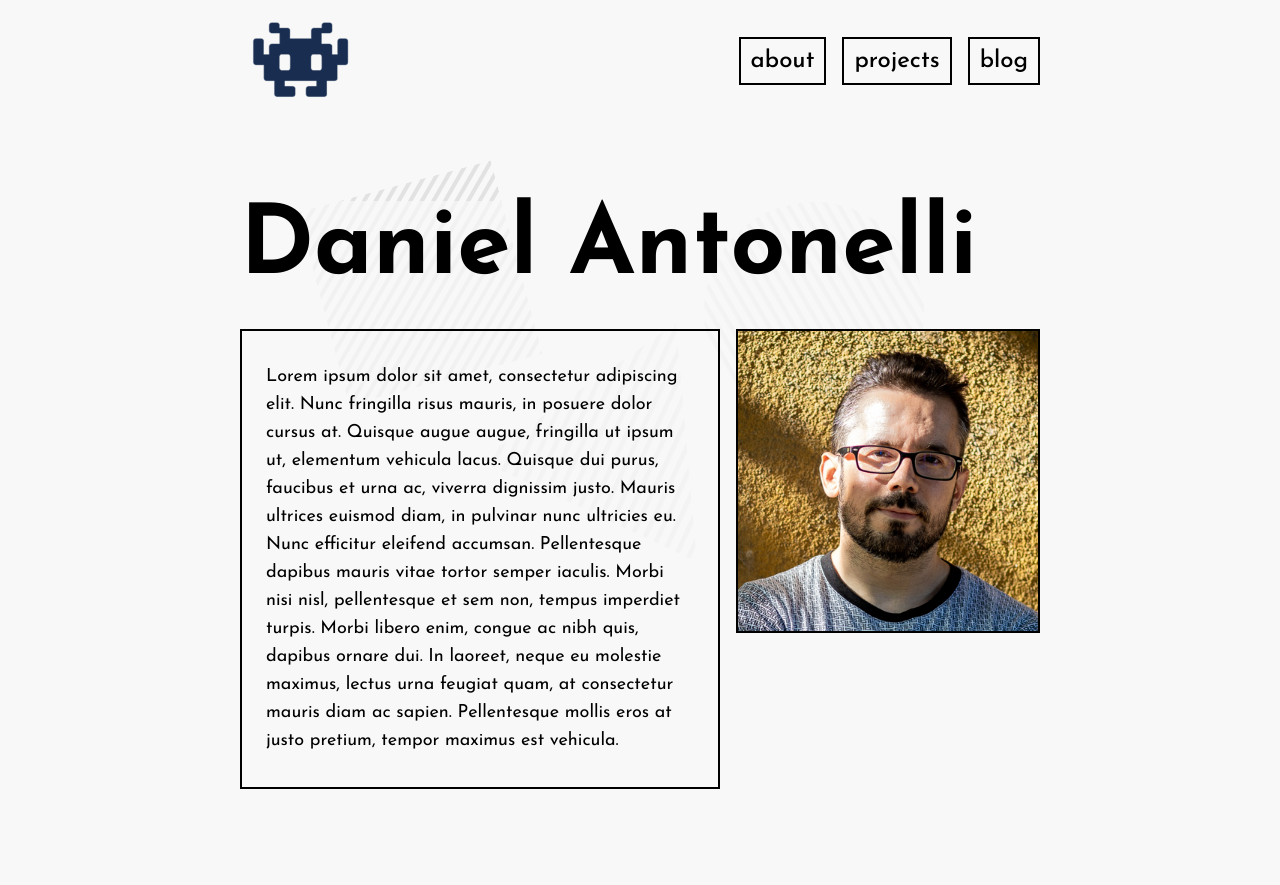
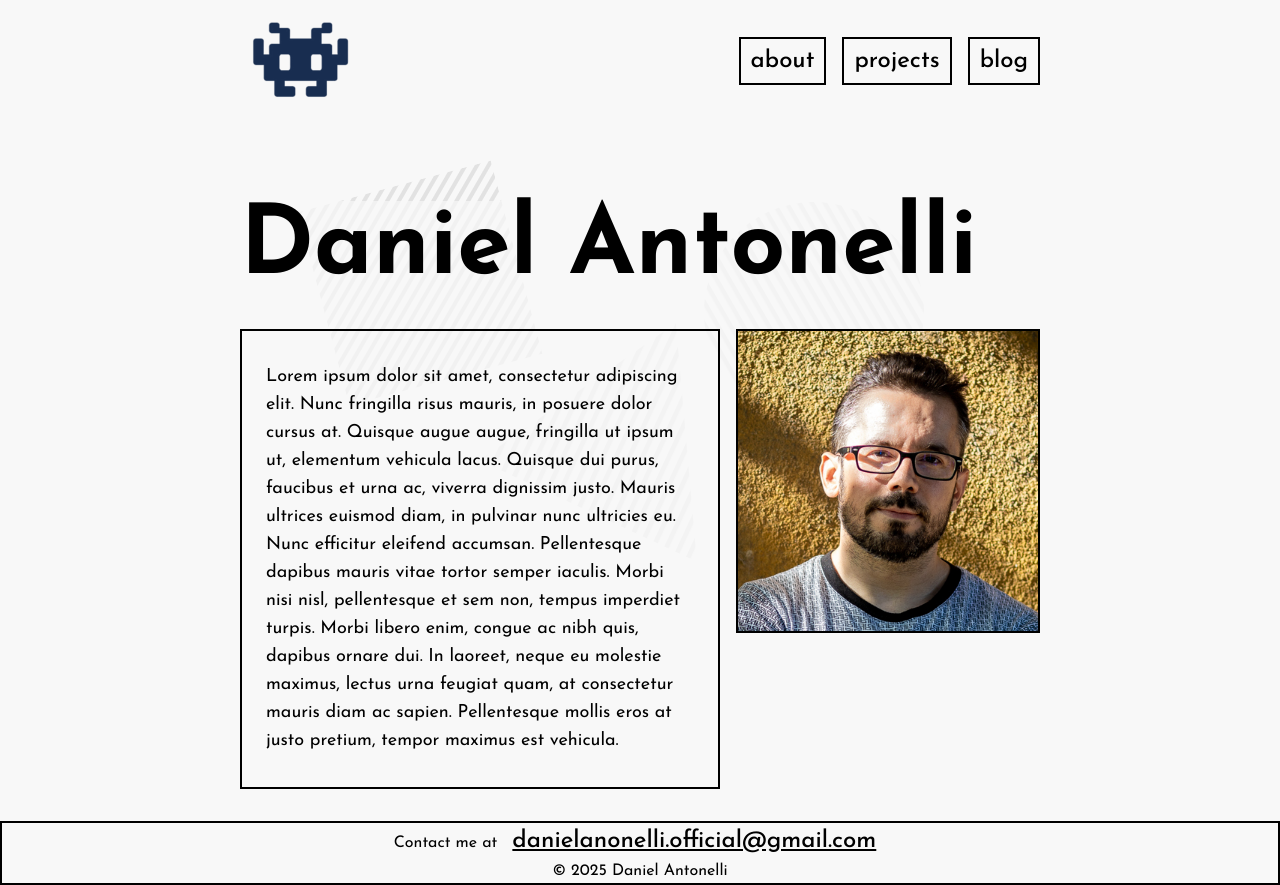
Before and after one commit to dan-antonelli/dantonelli-portfolio, a React (Vite) app: page / in a window 1280 px wide. Before the commit the page ends 800 px from the top, so only its background shows below. Built offline with nearby package versions, Linux system fonts and the light colour scheme.

Commit message:
wip add footer

```diff
--- a/src/App.css
+++ b/src/App.css
@@ -1,8 +1,23 @@
 @import url('https://fonts.googleapis.com/css2?family=Josefin+Sans:wght@300;400;500;600;700&display=swap');
+
+body, html {
+  height: 100%;
+}
+
+#root {
+  display: flex;
+  flex-direction: column;
+  min-height: 100%;
+}
 
 body {
   background-color: #f8f8f8;
   font-family: 'Josefin Sans', ui-sans-serif, system-ui, sans-serif, Apple Color Emoji, Segoe UI Emoji, Segoe UI Symbol, Noto Color Emoji;
+}
+
+main.container {
+  flex: 1;
+  margin-bottom: 2rem;
 }
 
 h1 {
@@ -54,6 +69,11 @@ a:focus::after {
   border: 3px dashed #000;
   pointer-events: none;
   border-radius: 2px;
+}
+
+.anchor {
+  text-decoration: underline;
+  border: none;
 }
 
 .container {
@@ -113,6 +133,14 @@ a:focus::after {
 }
 
 .avatar {
+  border: 2px solid #000;
+}
+
+footer {
+  margin-top: auto;
+  text-align: center;
+  width: 100%;
+  background-color: rgba(248, 248, 248, 0.9);
   border: 2px solid #000;
 }
 
--- a/src/App.tsx
+++ b/src/App.tsx
@@ -38,6 +38,15 @@ function App() {
           </div>
         </section>
       </main>
+      <footer>
+        <p>
+          Contact me at{' '}
+          <a href="mailto:danielanonelli.official@gmail.com" className="anchor">
+            danielanonelli.official@gmail.com
+          </a>
+        </p>
+        <p>© {new Date().getFullYear()} Daniel Antonelli</p>
+      </footer>
     </>
   );
 }
```
